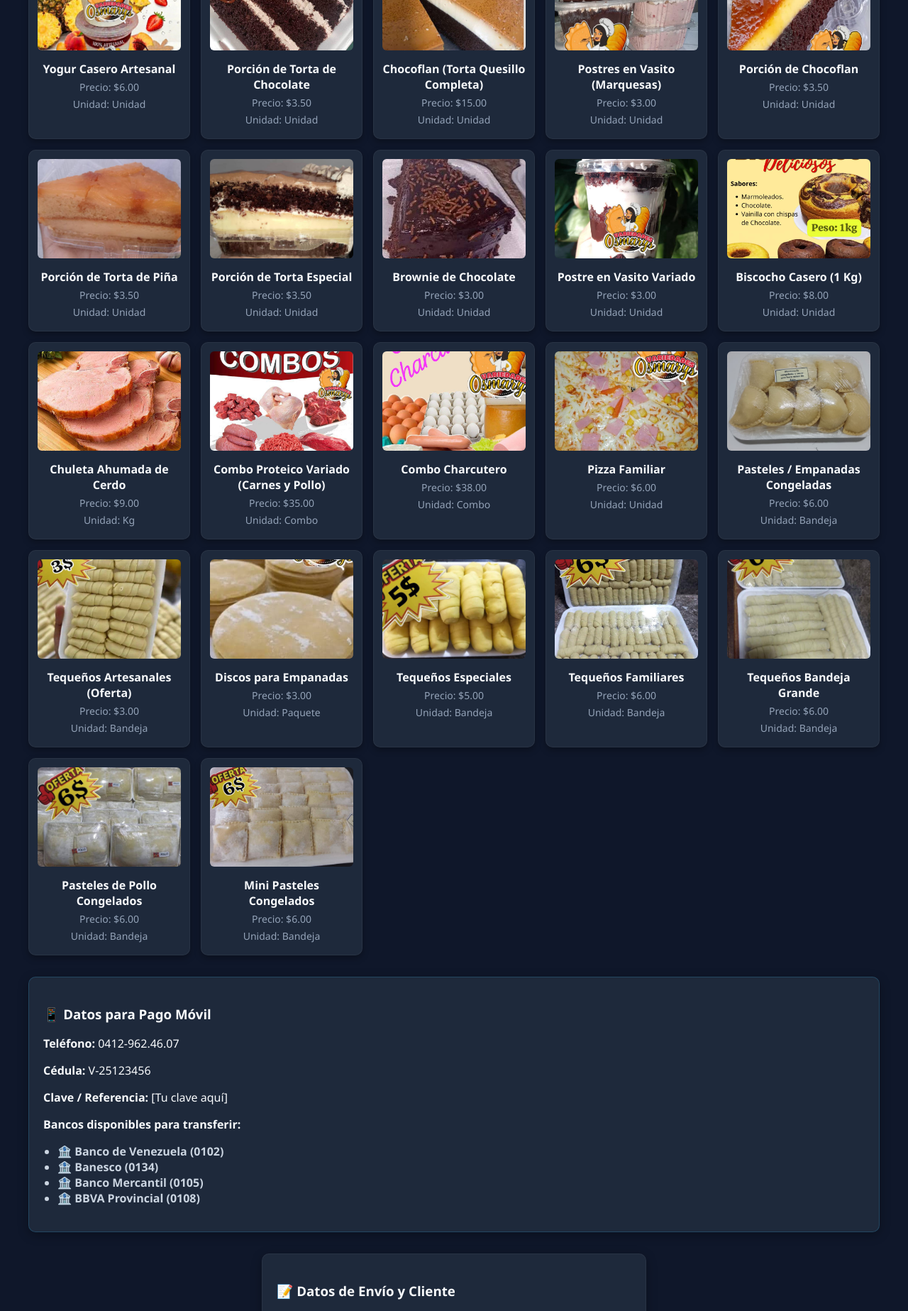
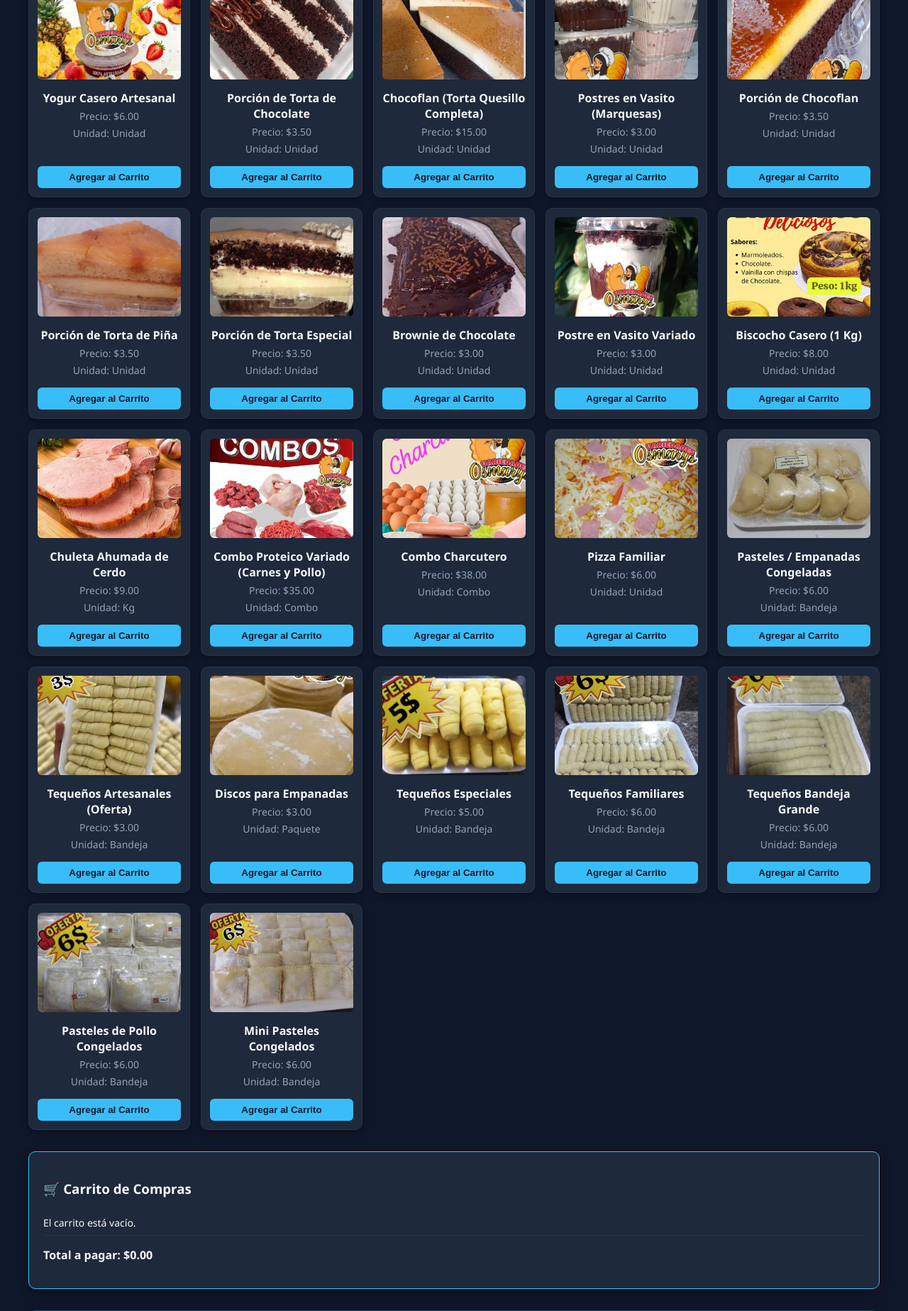
Before and after one commit to asacura21/variedades-osmari, a Flask app: page / in a window 1280 px wide. Shown: the part 600-2447 px from the top of the page at 71% size. Run offline with Flask 3, Linux system fonts and the light colour scheme.

Commit message:
Enhance product card and shopping cart functionality
Added styles for product cards and shopping cart section. Implemented functionality for adding items to the cart and updating the total price.

```diff
--- a/templates/index.html
+++ b/templates/index.html
@@ -92,9 +92,11 @@
             box-shadow: 0 4px 10px rgba(0,0,0,0.3);
             text-align: center;
             border: 1px solid rgba(255,255,255,0.05);
+            display: flex;
+            flex-direction: column;
+            justify-content: space-between;
         }
 
-        /* Imágenes compactas */
         .producto-card img {
             width: 100%;
             height: 140px;
@@ -111,6 +113,43 @@
             margin: 5px 0;
             font-size: 14px;
             color: #94a3b8;
+        }
+
+        .btn-agregar {
+            background: var(--accent-neon);
+            color: #0f172a;
+            border: none;
+            padding: 8px;
+            border-radius: 6px;
+            font-weight: bold;
+            cursor: pointer;
+            margin-top: 10px;
+            transition: opacity 0.2s;
+        }
+        .btn-agregar:hover {
+            opacity: 0.85;
+        }
+
+        /* Carrito flotante / sección de resumen */
+        .carrito-seccion {
+            background: var(--card-bg);
+            padding: 20px;
+            border-radius: 10px;
+            margin: 30px 0;
+            border: 1px solid var(--accent-neon);
+            box-shadow: 0 4px 15px rgba(0,0,0,0.3);
+        }
+        .carrito-lista {
+            list-style: none;
+            padding: 0;
+            margin: 10px 0;
+        }
+        .carrito-lista li {
+            display: flex;
+            justify-content: space-between;
+            padding: 8px 0;
+            border-bottom: 1px solid rgba(255,255,255,0.05);
+            font-size: 14px;
         }
 
         /* Sección de Pago Móvil */
@@ -201,12 +240,21 @@
     <div class="container">
         <h2>Catálogo de Productos</h2>
 
-        <!-- Grilla de productos cargada dinámicamente -->
+        <!-- Grilla de productos -->
         <div class="productos-grid" id="grid-productos">
-            <!-- Los productos y fotos aparecerán aquí automáticamente -->
+            <!-- Cargado automáticamente -->
         </div>
 
-        <!-- Datos de Pago Móvil con Cédula, Clave y Bancos -->
+        <!-- Carrito de Compras -->
+        <div class="carrito-seccion">
+            <h3>🛒 Carrito de Compras</h3>
+            <ul id="lista-carrito" class="carrito-lista">
+                <li>El carrito está vacío.</li>
+            </ul>
+            <p><strong>Total a pagar: $<span id="total-carrito">0.00</span></strong></p>
+        </div>
+
+        <!-- Datos de Pago Móvil -->
         <div class="seccion-pago">
             <h3>📱 Datos para Pago Móvil</h3>
             <p><strong>Teléfono:</strong> 0412-962.46.07</p>
@@ -239,6 +287,7 @@
 
     <script>
         let todosLosProductos = [];
+        let carrito = [];
 
         function toggleMenu() {
             var menu = document.getElementById('dropdown-categorias');
@@ -257,7 +306,6 @@
             }
         }
 
-        // Cargar automáticamente los productos y fotos desde la carpeta static
         document.addEventListener("DOMContentLoaded", function() {
             fetch('/static/productos.json')
                 .then(response => response.json())
@@ -280,10 +328,13 @@
             lista.forEach(prod => {
                 grid.innerHTML += `
                     <div class="producto-card">
-                        <img src="/static/uploads/${prod.imagen}" alt="${prod.nombre}">
-                        <h3>${prod.nombre}</h3>
-                        <p>Precio: $${prod.precio.toFixed(2)}</p>
-                        <p>Unidad: ${prod.unidad}</p>
+                        <div>
+                            <img src="/static/uploads/${prod.imagen}" alt="${prod.nombre}">
+                            <h3>${prod.nombre}</h3>
+                            <p>Precio: $${prod.precio.toFixed(2)}</p>
+                            <p>Unidad: ${prod.unidad}</p>
+                        </div>
+                        <button class="btn-agregar" onclick="agregarAlCarrito(${prod.id})">Agregar al Carrito</button>
                     </div>
                 `;
             });
@@ -301,6 +352,44 @@
             document.getElementById('dropdown-categorias').style.display = 'none';
         }
 
+        function agregarAlCarrito(id) {
+            const producto = todosLosProductos.find(p => p.id === id);
+            if (!producto) return;
+
+            const itemExistente = carrito.find(item => item.id === id);
+            if (itemExistente) {
+                itemExistente.cantidad += 1;
+            } else {
+                carrito.push({ ...producto, cantidad: 1 });
+            }
+            actualizarCarrito();
+        }
+
+        function actualizarCarrito() {
+            const lista = document.getElementById('lista-carrito');
+            const totalSpan = document.getElementById('total-carrito');
+            lista.innerHTML = '';
+
+            if (carrito.length === 0) {
+                lista.innerHTML = '<li>El carrito está vacío.</li>';
+                totalSpan.textContent = '0.00';
+                return;
+            }
+
+            let total = 0;
+            carrito.forEach(item => {
+                const subtotal = item.precio * item.cantidad;
+                total += subtotal;
+                lista.innerHTML += `
+                    <li>
+                        <span>${item.nombre} (x${item.cantidad})</span>
+                        <span>$${subtotal.toFixed(2)}</span>
+                    </li>
+                `;
+            });
+            totalSpan.textContent = total.toFixed(2);
+        }
+
         function enviarPedidoWhatsApp() {
             const nombre = document.getElementById('nombre').value;
             const telefono = document.getElementById('telefono').value;
@@ -311,7 +400,29 @@
                 return;
             }
 
-            alert('¡Pedido listo para enviar, ' + nombre + '!');
+            if(carrito.length === 0) {
+                alert('El carrito está vacío. Agrega al menos un producto.');
+                return;
+            }
+
+            let mensaje = `*¡Nuevo Pedido - Variedades Osmari!*%0A%0A`;
+            mensaje += `*Cliente:* ${nombre}%0A`;
+            mensaje += `*Teléfono:* ${telefono}%0A`;
+            mensaje += `*Dirección:* ${direccion}%0A%0A`;
+            mensaje += `*Productos:*%0A`;
+
+            let total = 0;
+            carrito.forEach(item => {
+                let subtotal = item.precio * item.cantidad;
+                total += subtotal;
+                mensaje += `- ${item.nombre} (x${item.cantidad}): $${subtotal.toFixed(2)}%0A`;
+            });
+
+            mensaje += `%0A*Total a Pagar:* $${total.toFixed(2)}`;
+
+            // Número de WhatsApp de destino (puedes ajustarlo si deseas)
+            const numeroWhatsApp = "584129624607";
+            window.open(`https://wa.me/${numeroWhatsApp}?text=${mensaje}`, '_blank');
         }
     </script>
 </body>
```
